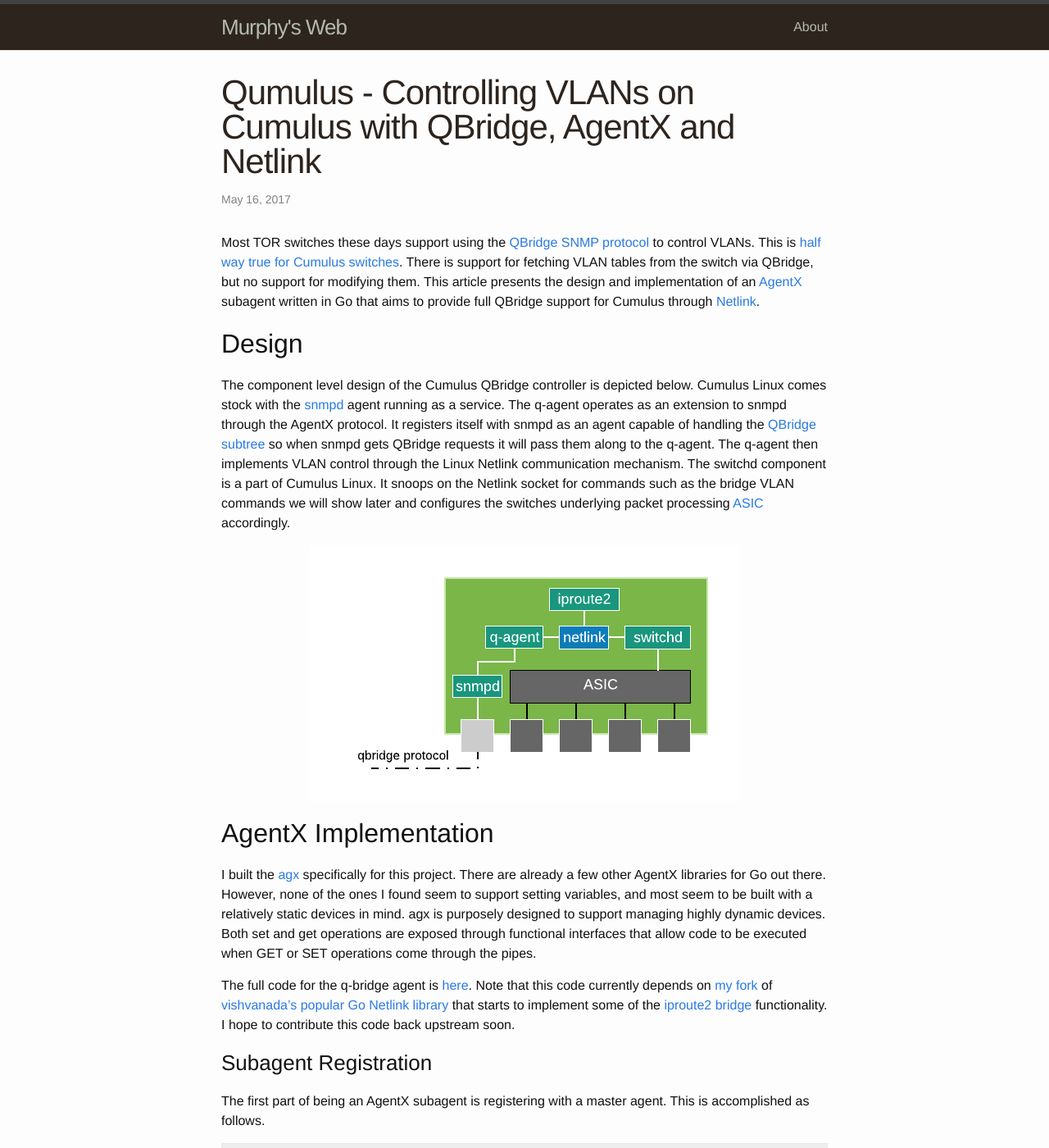
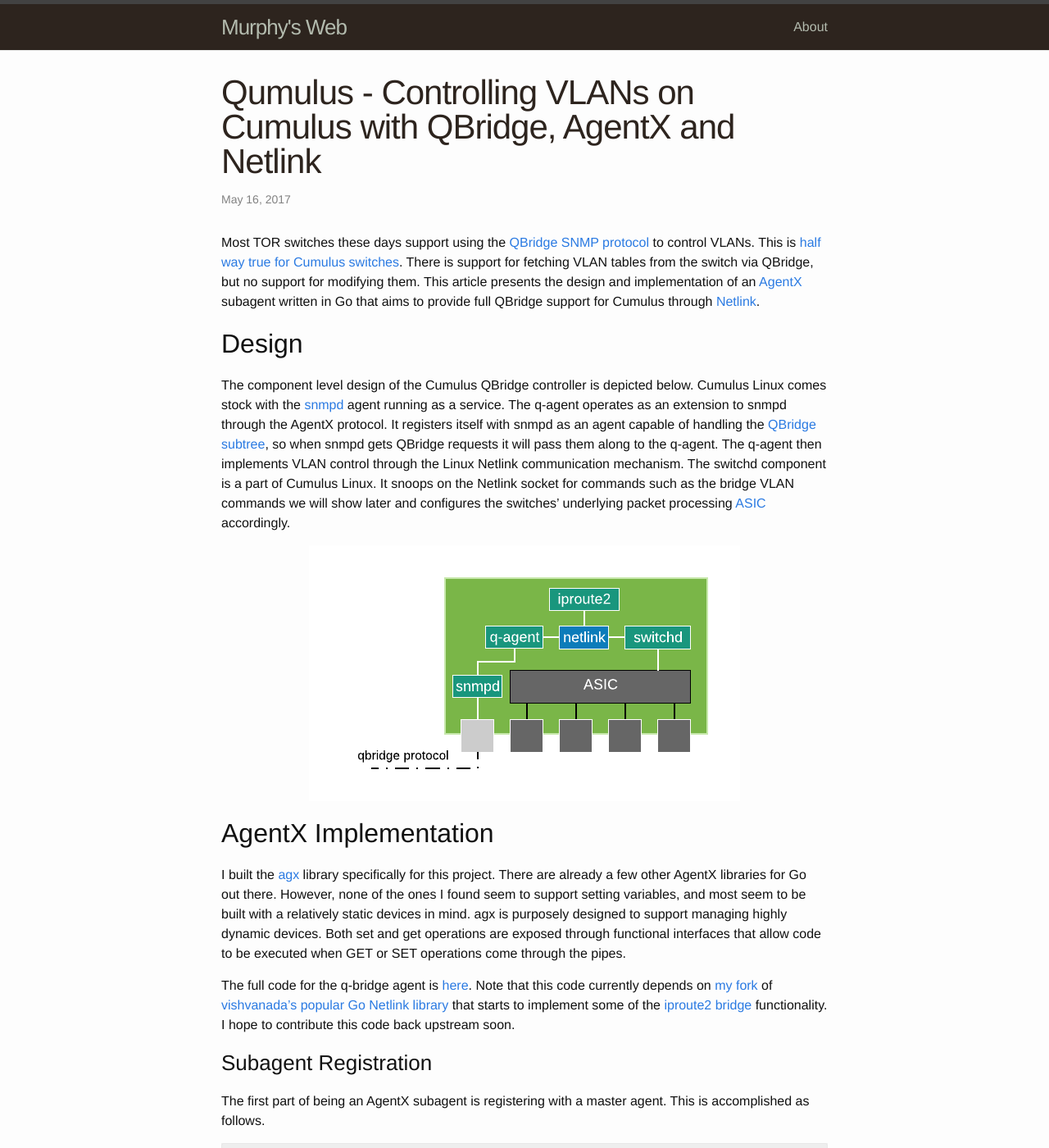
Before and after one commit to rcgoodfellow/murphys-web, a Jekyll site: the page built from _posts/2017-05-16-qumulus.markdown, in a window 1280 px wide and 1400 px high. Shown: the whole window at 82% size. Built offline with Jekyll 4.4.1, drawn with Linux system fonts in a browser that asks for light colours; comment, search, counter and statistics services are not loaded.

Commit message:
reticulating

````diff
--- a/_posts/2017-05-05-raven.markdown
+++ b/_posts/2017-05-05-raven.markdown
@@ -277,6 +277,8 @@
 ## Building you a Testbed
 Ok, so once you have poked around in the environment a bit. It's time to actually turn it into a Deter testbed. The first thing to do is build the preboot stage components, deterboot and the linux-mfs.
 
+__Note that in the steps that follow, building deterboot and the linux mfs is now optional as the installer will fetch prebuilt artifacts for these. If you are not working on the bootloader or the mfs you don't need to bother with building them__
+
 ### Building deterboot
 
 ```shell
@@ -339,7 +341,7 @@
 The first thing we must do is build and install users. This is where all the file systems live, so it gets installed first. ssh into the machine and change directory to `/tmp/config` where you will find the script [build_install.sh](https://github.com/rcgoodfellow/raven/blob/master/models/3bed/config/files/users/build_install.sh). Run this script to build and install the users software. This script will automatically reboot the machine.
 
 ### Building and installing `boss`
-After users has rebooted, you can go ahead and install boss. The process is exactly the same, execute `/tmp/config/build_install.sh` (both of these as root), and the software will automatically build and install. After boss installs there are some additional configuration steps that need to happen. Remember rvn-ansbile, well now we need to run `rvn-ansible 3bed boss` on two scripts [boss-post-install.yml](https://github.com/rcgoodfellow/raven/blob/master/models/3bed/config/boss_post_install.yml) and [boss-update-preboot.yml](https://github.com/rcgoodfellow/raven/blob/master/models/3bed/config/boss_update_preboot.yml). The post install automation performs futher setup on the testbed that brings it almost to a level of full functionality. Read the file to see what it is up to.
+After users has rebooted, you can go ahead and install boss. The process is exactly the same, execute `/tmp/config/build_install.sh` (both of these as root), and the software will automatically build and install. After boss installs there are some additional configuration steps that need to happen. Remember rvn-ansbile, well now we need to run `rvn-ansible 3bed boss` on the script [boss_3bed_setup.yml](https://github.com/rcgoodfellow/raven/blob/master/models/3bed/config/boss_3bed_setup.yml). If you are doing deterboot or linux-mfs development you will also need to run [boss-update-preboot.yml](https://github.com/rcgoodfellow/raven/blob/master/models/3bed/config/boss_update_preboot.yml) each time you rebuild ither of them. The post install automation performs futher setup on the testbed that brings it almost to a level of full functionality. Read the file to see what it is up to.
 
 The update preboot automation sets up and installs the new deter bootloading facilities. These are comprised of a [network boot loader called deterboot](https://github.com/deter-project/deterboot) and a shiny new [linux-based memory file system - MFS](https://github.com/deter-project/linux-mfs) for os-loading and general maintenance. Right now the topology setup assumes you have built these systems separately but have their build directories mounted into the development environment. See the update preboot script and cross reference with the topology to get a feel for how to setup your host filesystem. I will explicitly document this shortly.
 
--- a/_posts/2017-05-16-qumulus.markdown
+++ b/_posts/2017-05-16-qumulus.markdown
@@ -9,12 +9,12 @@
 Most TOR switches these days support using the [QBridge SNMP protocol](https://tools.ietf.org/html/rfc4363) to control VLANs. This is [half way true for Cumulus switches](https://docs.cumulusnetworks.com/display/DOCS/SNMP+Monitoring). There is support for fetching VLAN tables from the switch via QBridge, but no support for modifying them. This article presents the design and implementation of an [AgentX](https://tools.ietf.org/html/rfc2741) subagent written in Go that aims to provide full QBridge support for Cumulus through [Netlink](https://wiki.linuxfoundation.org/networking/netlink).
 
 ## Design
-The component level design of the Cumulus QBridge controller is depicted below. Cumulus Linux comes stock with the [snmpd](http://net-snmp.sourceforge.net/docs/man/snmpd.html) agent running as a service. The q-agent operates as an extension to snmpd through the AgentX protocol. It registers itself with snmpd as an agent capable of handling the [QBridge subtree](http://www.mibdepot.com/cgi-bin/getmib4.cgi?abc=0&n=Q-BRIDGE-MIB&r=alcatel&f=IETF_Q_BRIDGE.mib&t=tree&v=v2&i=0&obj=VlanId) so when snmpd gets QBridge requests it will pass them along to the q-agent. The q-agent then implements VLAN control through the Linux Netlink communication mechanism. The switchd component is a part of Cumulus Linux. It snoops on the Netlink socket for commands such as the bridge VLAN commands we will show later and configures the switches underlying packet processing [ASIC](https://en.wikipedia.org/wiki/Application-specific_integrated_circuit) accordingly.
+The component level design of the Cumulus QBridge controller is depicted below. Cumulus Linux comes stock with the [snmpd](http://net-snmp.sourceforge.net/docs/man/snmpd.html) agent running as a service. The q-agent operates as an extension to snmpd through the AgentX protocol. It registers itself with snmpd as an agent capable of handling the [QBridge subtree](http://www.mibdepot.com/cgi-bin/getmib4.cgi?abc=0&n=Q-BRIDGE-MIB&r=alcatel&f=IETF_Q_BRIDGE.mib&t=tree&v=v2&i=0&obj=VlanId), so when snmpd gets QBridge requests it will pass them along to the q-agent. The q-agent then implements VLAN control through the Linux Netlink communication mechanism. The switchd component is a part of Cumulus Linux. It snoops on the Netlink socket for commands such as the bridge VLAN commands we will show later and configures the switches' underlying packet processing [ASIC](https://en.wikipedia.org/wiki/Application-specific_integrated_circuit) accordingly.
 
 ![anatomy]({{site.url}}/img/anatomy.png){: .center-image }
 
 ## AgentX Implementation
-I built the [agx](https://github.com/rcgoodfellow/agx) specifically for this project. There are already a few other AgentX libraries for Go out there. However, none of the ones I found seem to support setting variables, and most seem to be built with a relatively static devices in mind. agx is purposely designed to support managing highly dynamic devices. Both set and get operations are exposed through functional interfaces that allow code to be executed when GET or SET operations come through the pipes.
+I built the [agx](https://github.com/rcgoodfellow/agx) library specifically for this project. There are already a few other AgentX libraries for Go out there. However, none of the ones I found seem to support setting variables, and most seem to be built with a relatively static devices in mind. agx is purposely designed to support managing highly dynamic devices. Both set and get operations are exposed through functional interfaces that allow code to be executed when GET or SET operations come through the pipes.
 
 The full code for the q-bridge agent is [here](https://github.com/rcgoodfellow/agx/blob/master/qbridge/qbridge.go). Note that this code currently depends on [my fork](https://github.com/rcgoodfellow/netlink) of [vishvanada's popular Go Netlink library](https://github.com/vishvananda/netlink) that starts to implement some of the [iproute2](https://wiki.linuxfoundation.org/networking/iproute2) [bridge](http://man7.org/linux/man-pages/man8/bridge.8.html) functionality. I hope to contribute this code back upstream soon.
 
````
Also changed, not shown: _posts/2017-05-26-distributed-walrus.markdown (+10 -10 lines).
